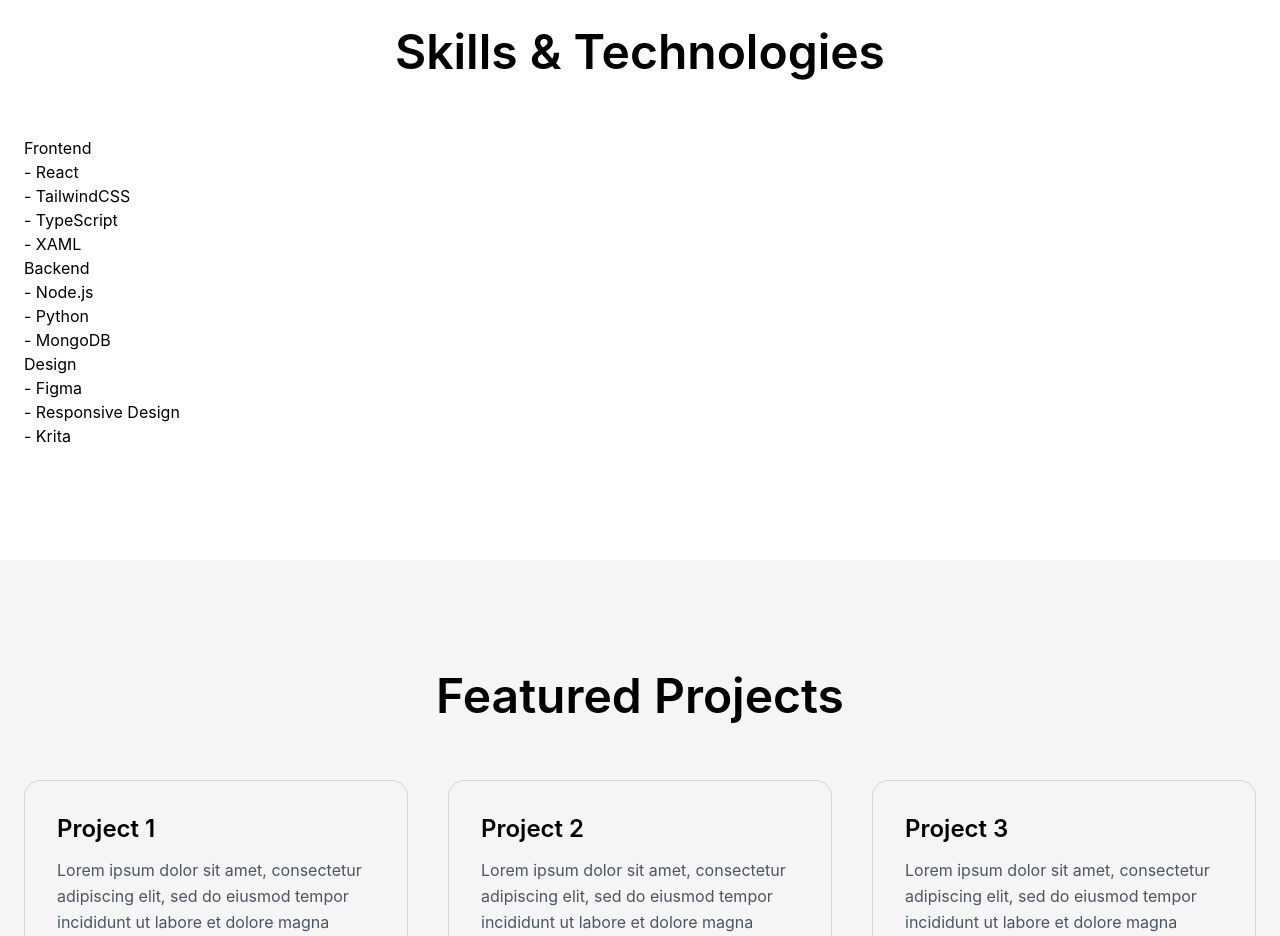
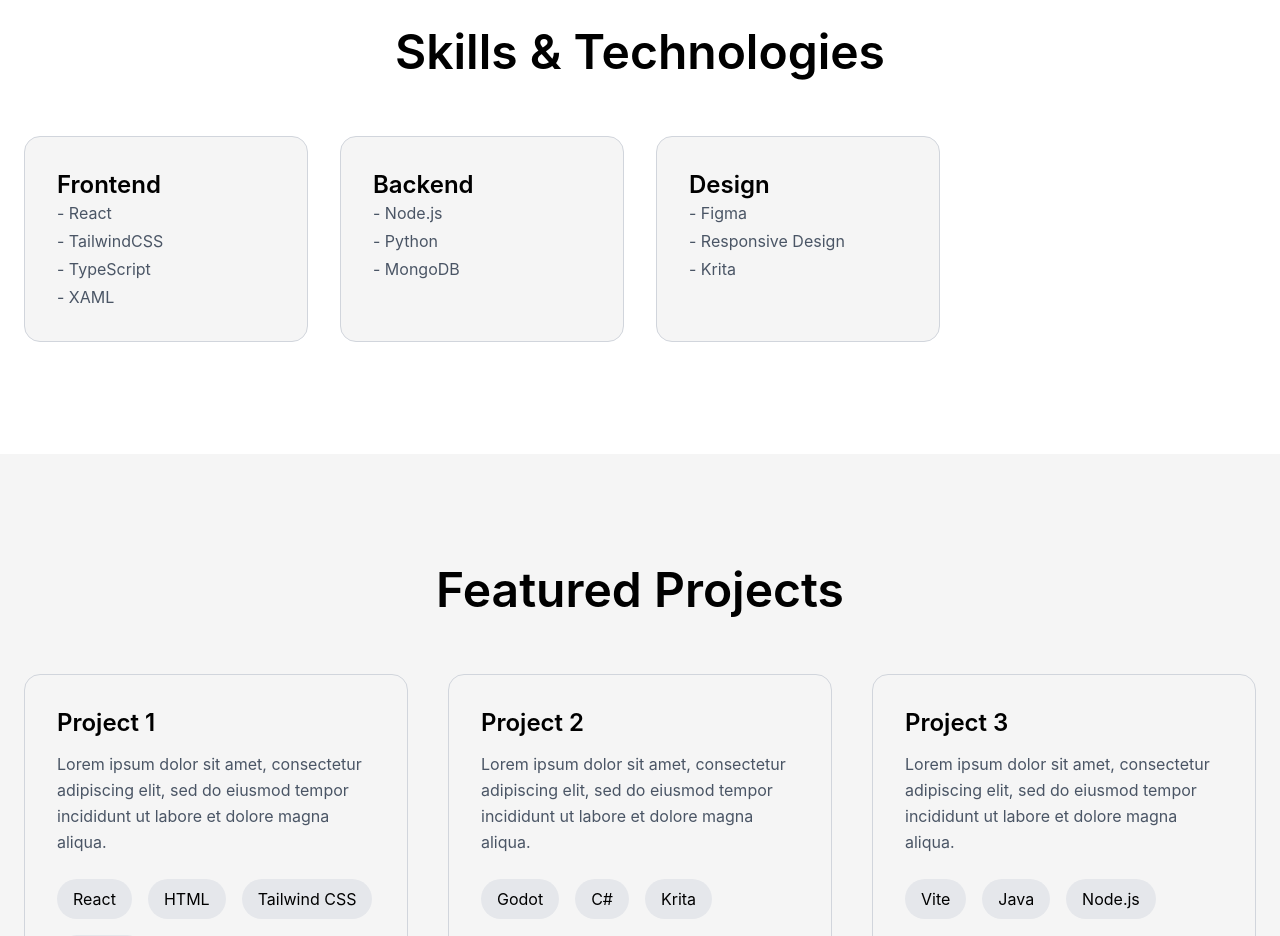
Before and after one commit to mangunea/Portfolio, a React (Vite) app in the folder website-portfolio/: page / in a window 1280 px wide. Shown: the part 1440-2376 px from the top of the page. Built offline with nearby package versions, Linux system fonts and the light colour scheme.

Commit message:
basic ui same as projects section (cards)

```diff
--- a/website-portfolio/src/Skills.jsx
+++ b/website-portfolio/src/Skills.jsx
@@ -18,14 +18,14 @@
                 Skills & Technologies</h2>
 
 
-        <div>
+        <div className="grid grid-cols-1 md:grid-cols-2 xl:grid-cols-4 gap-8">
             {skillCards.map((card, index) => (
-                <div key={index}>
-                    <h3>
+                <div key={index} className="border border-gray-300 rounded-2xl p-8 bg-[#f5f5f5]">
+                    <h3 className="text-2xl font-semibold">
                     {card.title}
                     </h3>
 
-                    <ul>
+                    <ul className="space-y-1 text-gray-600 text-1xl">
                         {card.skills.map((skill, i) => (
                             <li key={i}>- {skill}  </li>
                         )
```
